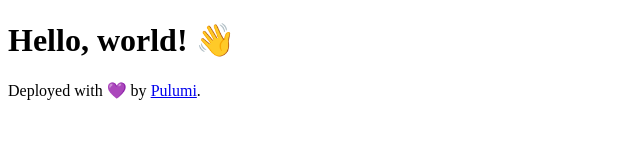
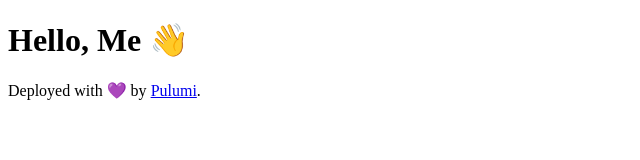
Before and after one commit to AltCrest/pulumi-test, a website: page static-website-aws-typescript/www/index.html in a window 1280 px wide. Shown: the whole page, without its empty margins (0-640 px from the left). Drawn offline with Linux system fonts and the light colour scheme.

Commit message:
Update index.html

```diff
--- a/static-website-aws-typescript/www/index.html
+++ b/static-website-aws-typescript/www/index.html
@@ -5,7 +5,7 @@
     <title>Hello, world!</title>
 </head>
 <body>
-    <h1>Hello, world! 👋</h1>
+    <h1>Hello, Me 👋</h1>
     <p>Deployed with 💜 by <a href="https://pulumi.com/">Pulumi</a>.</p>
 </body>
 </html>
```
